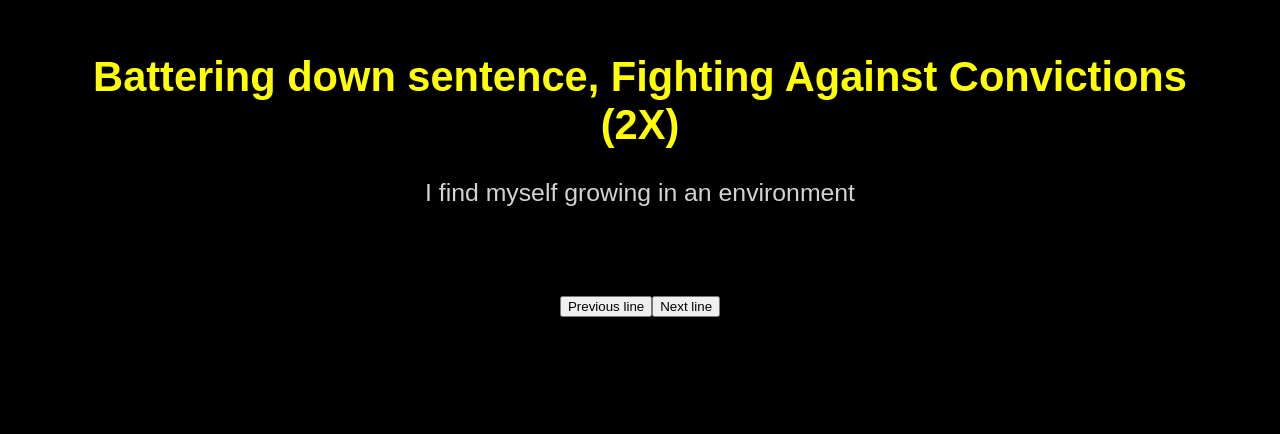
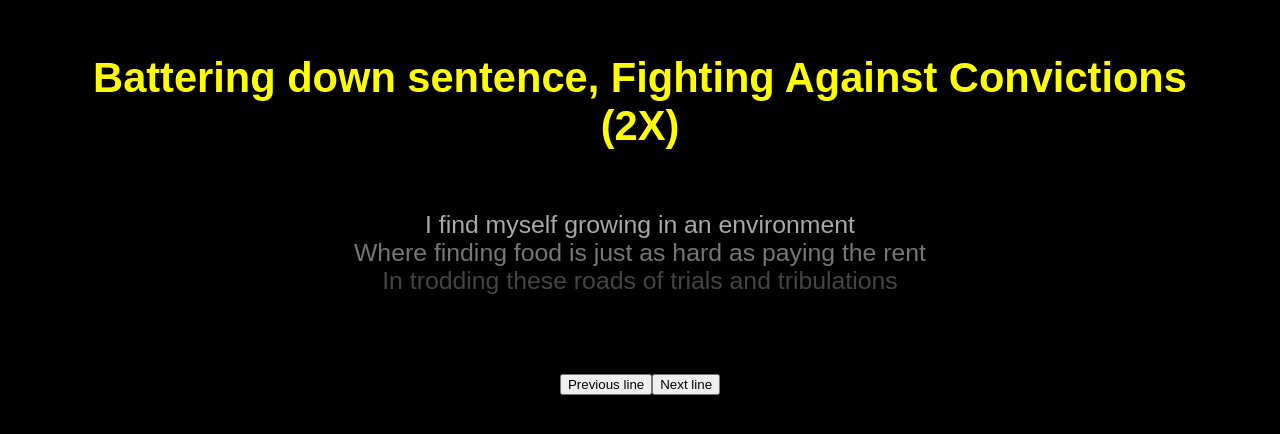
Before and after one commit to Jttpo2/singit-react, a React (Create React App) app: page / in a window 1280 px wide. Shown: the part 288-722 px from the top of the page. Built offline with nearby package versions, Linux system fonts and the light colour scheme; no server answers.

Commit message:
Upcoming line color. Color dependency.

```diff
--- a/package.json
+++ b/package.json
@@ -3,6 +3,7 @@
   "version": "0.1.0",
   "private": true,
   "dependencies": {
+    "color": "^3.0.0",
     "react": "^16.3.2",
     "react-dom": "^16.3.2",
     "react-scripts": "1.1.4",
--- a/src/App.js
+++ b/src/App.js
@@ -17,7 +17,9 @@ export default class App extends Component {
       endpoint: `http://${IP}:${PORT}`,
       lyric: testLyric,
       currentLyricIndex: 0,
-      visibleLines: 3
+      // visibleLines: 5
+      noOfPrevLines: 0,
+      noOfUpcomingLines: 3
     }
   }
 
@@ -71,7 +73,8 @@ export default class App extends Component {
         <LyricPrompter
           lyric={this.state.lyric}
           currentLyricIndex={this.state.currentLyricIndex}
-          visibleLines={this.state.visibleLines}>
+          noOfPrevLines={this.state.noOfPrevLines}
+          noOfUpcomingLines={this.state.noOfUpcomingLines}>
         </LyricPrompter>
         <div style={styles.buttonContainer}>
           <button
--- a/src/LyricLine.js
+++ b/src/LyricLine.js
@@ -1,14 +1,30 @@
 import React from 'react';
+import Color from 'color';
 
 import Colors from './colors.js';
 
 export default class LyricLine extends React.Component {
+  constructor(props) {
+    super(props);
+  }
+
+  darkenByOffset = (color, offset) => {
+    const darkeningStep = 0.3;
+    return Color(Colors.prevLine).darken(Math.abs(this.props.offset - 1) * darkeningStep)
+  }
+
   render() {
     let lineStyle = Object.assign({},
       styles.line,
       this.props.isCurrent && styles.current,
       this.props.offset < 0 && styles.previous,
       this.props.offset > 0 && styles.upcoming,
+      this.props.offset < 0 && {
+        color: this.darkenByOffset(Colors.prevLine, this.props.offset)
+      },
+      this.props.offset > 0 && {
+        color: this.darkenByOffset(Colors.upcomingLine, this.props.offset)
+      },
     );
 
     return(
@@ -31,11 +47,11 @@ const styles ={
     color: Colors.currentLine
   },
   previous: {
-    color: Colors.prevLine,
+    // color: Colors.prevLine,
     fontSize: 'calc(10px + 0.5vw)'
   },
   upcoming: {
-    color: Colors.upcomingLine,
+    // color: Colors.upcomingLine,
     fontSize: 'calc(12px + 1vw)'
   }
 }
--- a/src/LyricPrompter.js
+++ b/src/LyricPrompter.js
@@ -7,26 +7,22 @@ export default class LyricPrompter extends React.Component {
   //   super(props);
   // }
 
-  getTidiedLine = (index) => {
-    let line = this.props.lyric.lines[index];
-    line = line === '' ? '' : line;
-    return line;
-  }
+  // getTidiedLine = (index) => {
+  //   let line = this.props.lyric.lines[index];
+  //   // line = line === '' ? '' : line;
+  //   return line;
+  // }
 
   getPreviousLines = () => {
-    const noOfLines = this.props.visibleLines;
     const currentIndex = this.props.currentLyricIndex;
-
-    const noOfPreviousLines = (noOfLines - 1) / 2;
-
     const lines = [];
 
-    let i = currentIndex - noOfPreviousLines;
+    let i = currentIndex - this.props.noOfPrevLines;
     i = i > 0 ? i : 0;
     for (; i<currentIndex; i++) {
       lines.push(
         <LyricLine
-          line={this.getTidiedLine(i)}
+          line={this.props.lyric.lines[i]}
           offset={i - currentIndex}>
         </LyricLine>);
       };
@@ -37,25 +33,22 @@ export default class LyricPrompter extends React.Component {
       const currentIndex = this.props.currentLyricIndex;
       return <LyricLine
         isCurrent={true}
-        line={this.getTidiedLine(currentIndex)}>
+        line={this.props.lyric.lines[currentIndex]}
+        offset={0}>
       </LyricLine>;
     }
 
     getUpcomingLines = () => {
-      const noOfLines = this.props.visibleLines;
       const currentIndex = this.props.currentLyricIndex;
       const allLines = this.props.lyric.lines;
 
-      const noOfUpcomingLines = (noOfLines + 1) / 2;
-
       const lines = [];
-
-      let end = currentIndex + noOfUpcomingLines;
+      let end = currentIndex + this.props.noOfUpcomingLines + 1;
       end = end < allLines.length ? end : allLines.length;
       for (let i=currentIndex + 1; i<end; i++) {
         lines.push(
           <LyricLine
-            line={this.getTidiedLine(i)}
+            line={this.props.lyric.lines[i]}
             offset={i - currentIndex}>
           </LyricLine>);
         }
@@ -96,7 +89,7 @@ export default class LyricPrompter extends React.Component {
 
     const styles = {
       container: {
-        flex: '0.5',
+        flex: '0.7',
         width: '90%',
 
         display: 'flex',
```
Also changed, not shown: 1 other file (tests, documents, lock files or other folders).
